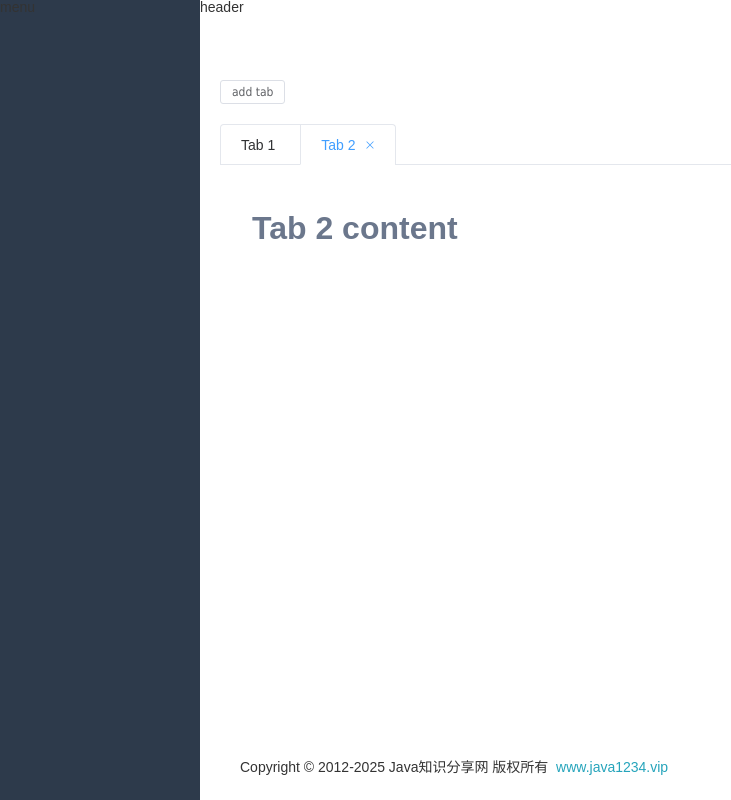
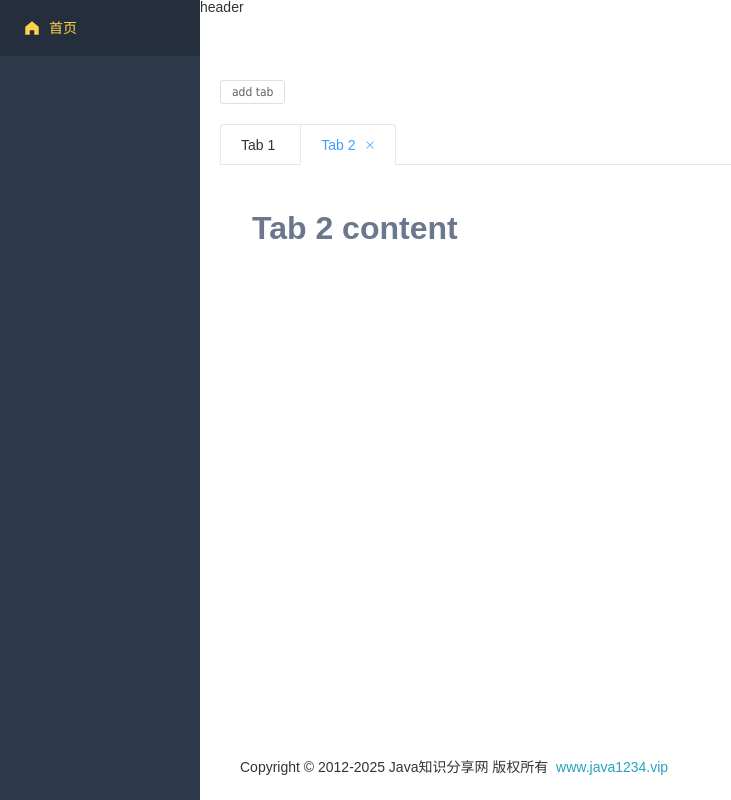
Before and after one commit to LMINediva/melodious-player-admin, a Vue app: page /#/ in a window 1280 px wide. Shown: the whole page, without its empty margins (0-731 px from the left). Built offline with nearby package versions, Linux system fonts and the light colour scheme.

Commit message:
Complete the dynamic permission menu on the left side.

```diff
--- a/src/layout/menu/index.vue
+++ b/src/layout/menu/index.vue
@@ -1,9 +1,51 @@
 <template>
-menu
+  <el-menu
+      active-text-color="#ffd04b"
+      background-color="#2d3a4b"
+      class="el-menu-vertical-demo"
+      text-color="#fff"
+      router
+      :default-active="'/index'">
+    <el-menu-item index="/index">
+      <el-icon>
+        <home-filled/>
+      </el-icon>
+      <span>首页</span>
+    </el-menu-item>
+    <el-sub-menu :index="menu.path" v-for="menu in menuList">
+      <template #title>
+        <el-icon>
+          <svg-icon :icon="menu.icon"/>
+        </el-icon>
+        <span>{{ menu.name }}</span>
+      </template>
+      <el-menu-item :index="item.path" v-for="item in menu.children">
+        <el-icon>
+          <svg-icon :icon="item.icon"/>
+        </el-icon>
+        <span>{{ item.name }}</span>
+      </el-menu-item>
+    </el-sub-menu>
+  </el-menu>
 </template>
 
 <script setup>
+import {
+  HomeFilled,
+  User,
+  Tickets,
+  Goods,
+  DocumentAdd,
+  Management,
+  Setting,
+  Edit,
+  SwitchButton,
+  Promotion
+} from '@element-plus/icons-vue';
+import {ref} from "vue";
+import store from "@/store";
 
+const menuList = ref(store.getters.GET_MENULIST);
 </script>
 
 <style lang="scss" scoped>
--- a/src/store/index.js
+++ b/src/store/index.js
@@ -2,17 +2,25 @@ import {createStore} from 'vuex';
 
 export default createStore({
     state: {
-        token: sessionStorage.getItem("token")
+        token: sessionStorage.getItem("token"),
+        menuList: JSON.parse(sessionStorage.getItem("menuList"))
     },
     getters: {
         GET_TOKEN: state => {
             return state.token;
+        },
+        GET_MENULIST: state => {
+            return state.menuList;
         }
     },
     mutations: {
         SET_TOKEN: (state, token) => {
             state.token = token;
             sessionStorage.setItem("token", token);
+        },
+        SET_MENULIST: (state, menuList) => {
+            state.menuList = menuList;
+            sessionStorage.setItem("menuList", JSON.stringify(menuList));
         }
     },
     actions: {},
--- a/src/views/Login.vue
+++ b/src/views/Login.vue
@@ -83,6 +83,9 @@ const handleLogin = () => {
       let data = result.data;
       if (data.code == 200) {
         const token = data.authorization;
+        const menuList = data.menuList;
+        console.log("menuList = " + menuList);
+        store.commit('SET_MENULIST', menuList);
         store.commit('SET_TOKEN', token);
         router.replace("/");
       } else {
```
